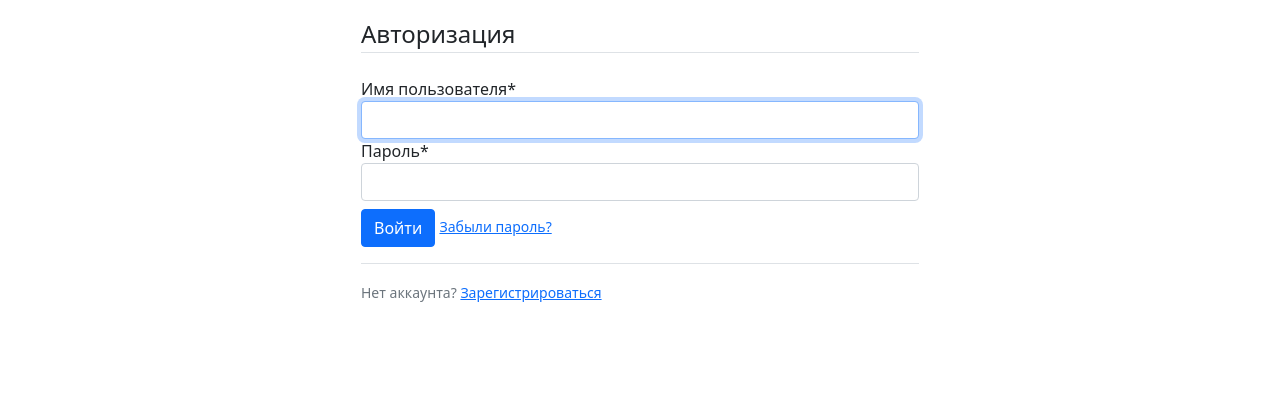
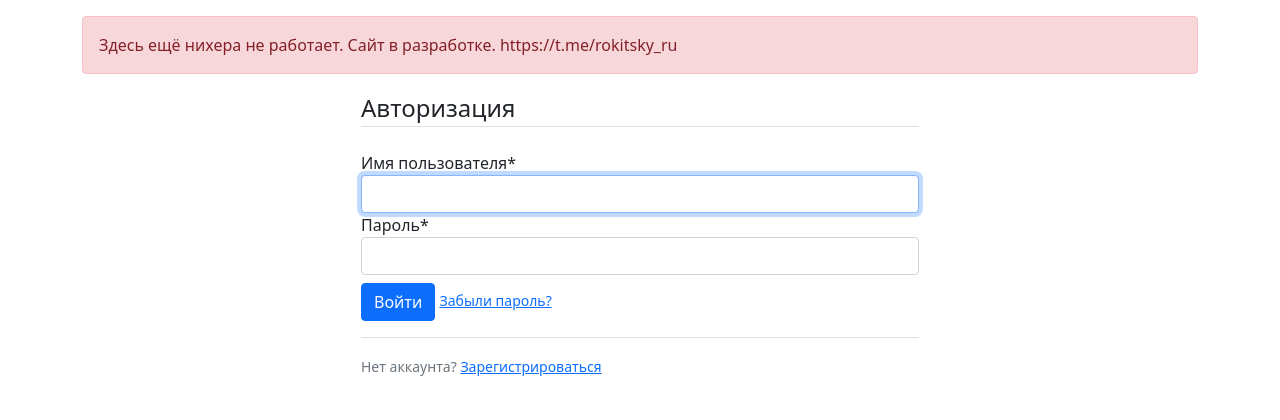
Before and after one commit to exenzi/py_snippets, a Django app: page /login/ in a window 1280 px wide. Shown: the part 56-476 px from the top of the page. Run offline with Django 3.2, Linux system fonts and the light colour scheme; some libraries are stand-ins or nearby versions.

Commit message:
add beta alert

```diff
--- a/website/templates/website/base.html
+++ b/website/templates/website/base.html
@@ -50,6 +50,9 @@
     </nav>
 
     <div class="container mt-3">
+        <div class="alert alert-danger">
+            Здесь ещё нихера не работает. Сайт в разработке. https://t.me/rokitsky_ru
+        </div>
         {% if messages %}
             {% for message in messages %}
                 <div class="alert alert-{{ message.tags }}">
```
